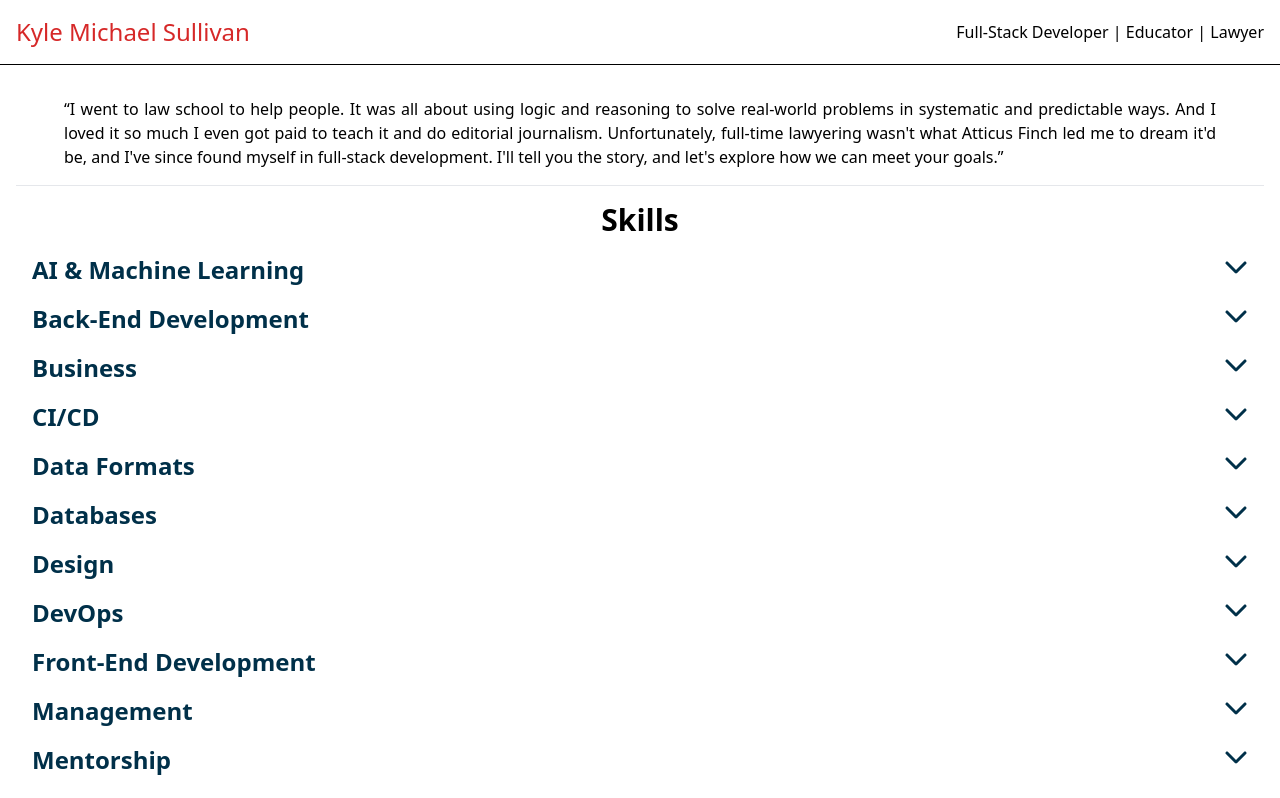
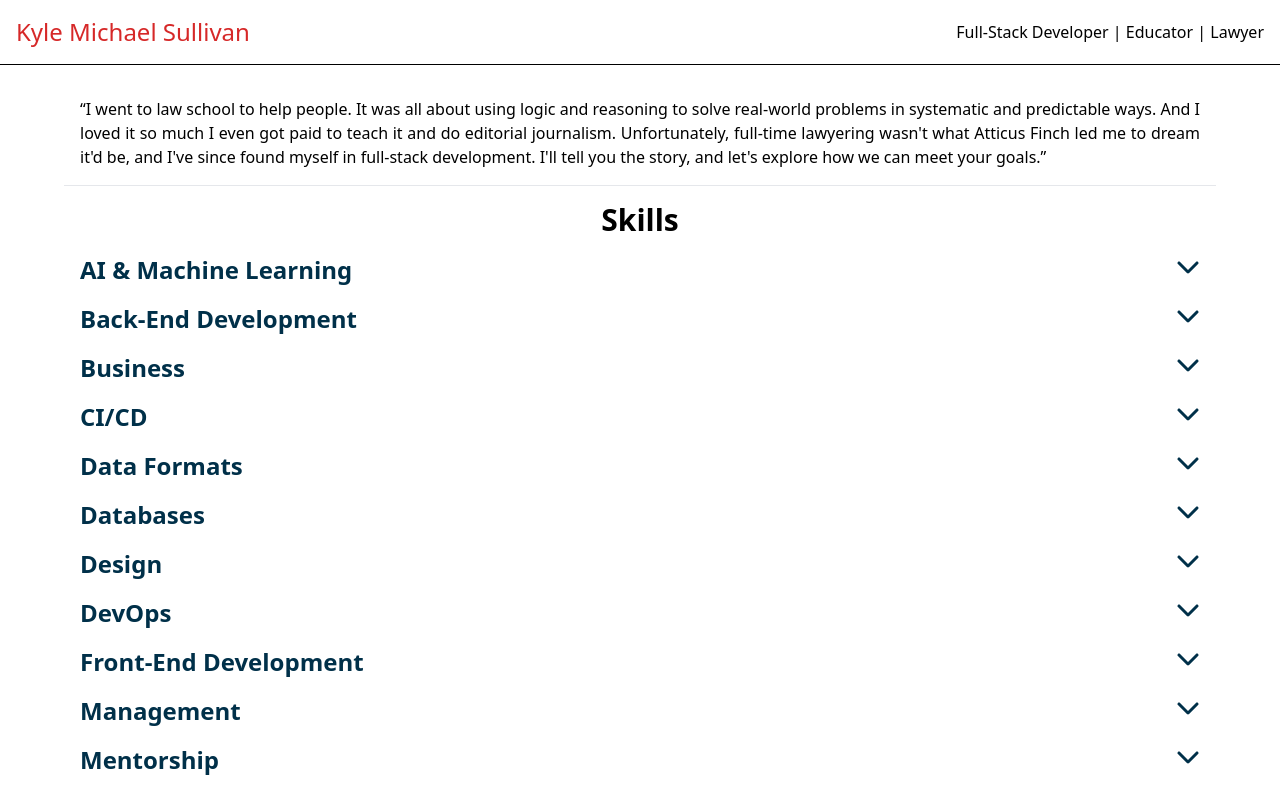
Before and after one commit to kylemichaelsullivan/kyle-michael-sullivan, a React (Vite) app: page / in a window 1280 px wide. Shown: the top 798 px of the page. Built offline with nearby package versions, Linux system fonts and the light colour scheme.

Commit message:
UPDATE: Max-Width on <section />s

```diff
--- a/src/globals.css
+++ b/src/globals.css
@@ -112,6 +112,11 @@ a {
 	}
 }
 
+main > section {
+	max-width: 72rem;
+	margin: 0 auto;
+}
+
 /* Expandable Section */
 .expandable-content {
 	grid-template-rows: 0fr;
```
